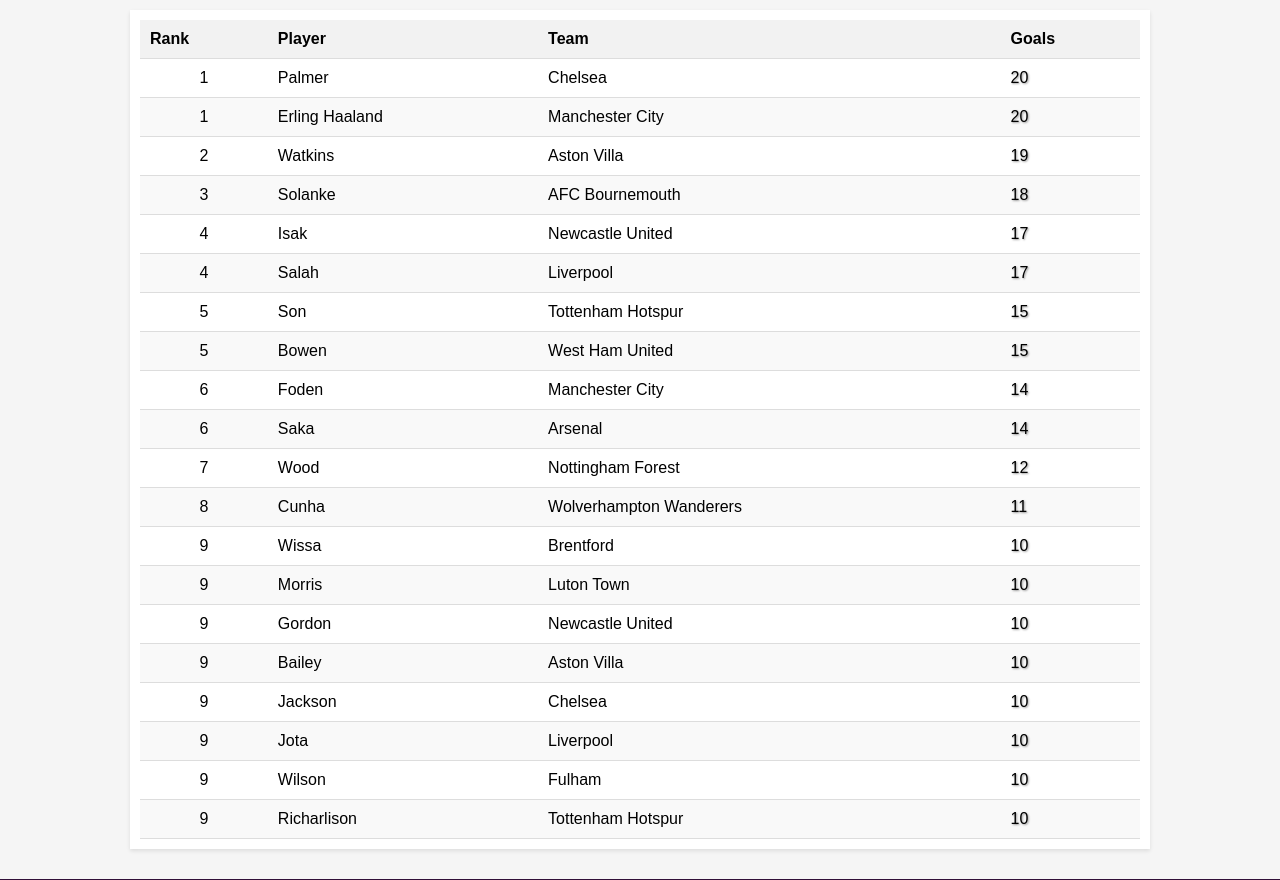
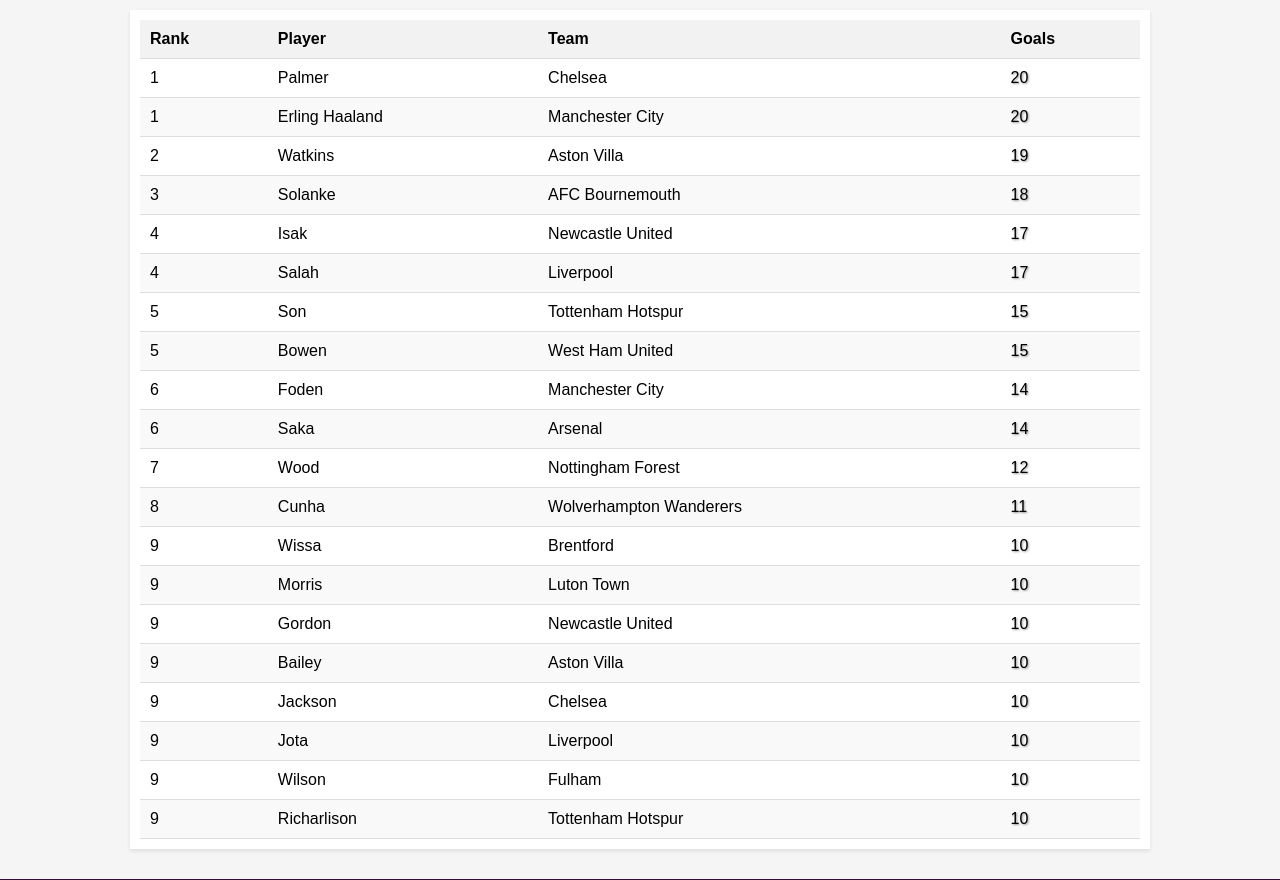
Before and after one commit to danielhafezi/PremierPulse, a PHP site: page /Topscorers.html in a window 1280 px wide. Shown: the part 133-1013 px from the top of the page. Run offline with PHP 8.4, Linux system fonts and the light colour scheme.

Commit message:
Changes the looks of topscorers table

```diff
--- a/League.css
+++ b/League.css
@@ -98,14 +98,13 @@ nav a.active {
 }
 
 
+
+
 #top-scorers-table td:nth-child(4) {
   text-shadow: 1px 1px 2px rgba(0, 0, 0, 0.4);
 }
-#top-scorers-table th:nth-child(1),
-#top-scorers-table th:nth-child(4),
-#top-scorers-table td:nth-child(1) {
-  text-align: center;
-}
+
+
 .form-header {
   text-align: center;
 }
```
